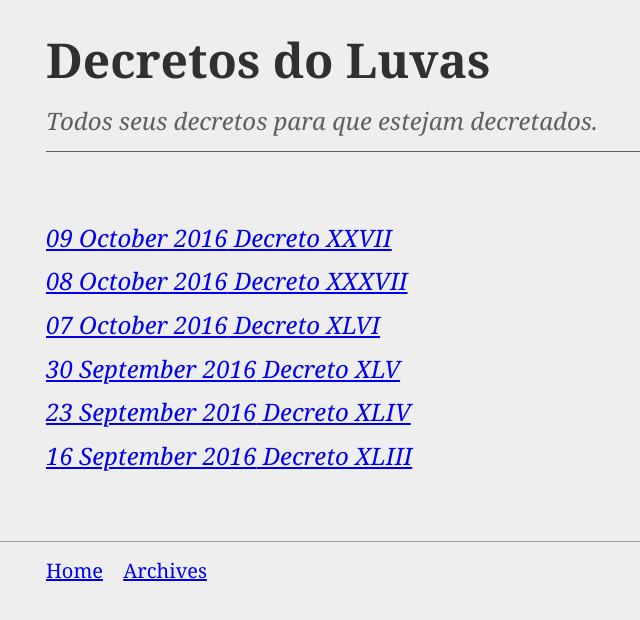
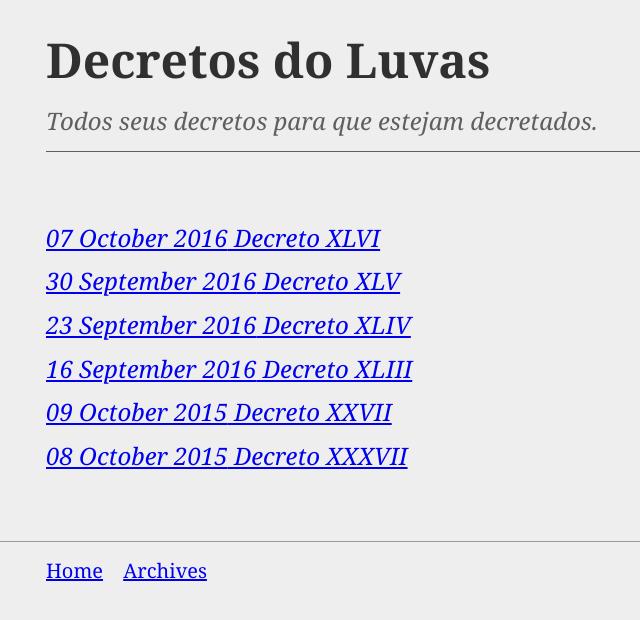
Before and after one commit to CaduFerreira/decreto_lf, a Jekyll site: the page built from archives/index.html, in a window 1280 px wide. Shown: the top 620 px of the page, without its empty margins (210-850 px from the left). Built offline with Jekyll 4.4.1, drawn with Linux system fonts in a browser that asks for light colours; nearby versions of some CDN libraries; library files that are not in the unit come from our copies.

Commit message:
Minor fixes

```diff
--- a/_posts/2016-10-08-decreto-xxxvii.html
+++ b/_posts/2015-10-08-decreto-xxxvii.html
@@ -7,7 +7,7 @@ author: Luvas
 <article class="ph6-l ph5-m ph3 black-70">
   <header class="mw7 center">
     <p class="f5 ttu tracked">XXXVII Decreto de Abertura do Fim de Semana</p>
-    <time class="f6 dib mt3 tracked">08/10/2016</time>
+    <time class="f6 dib mt3 tracked">08/10/2015</time>
   </header>
   <p class="f2 lh-copy mw7 center">
     NOVAMENTE nos deparamos diante da GRANDEZA e EMINÊNCIA de um aguardado FIM DE SEMANA.
--- a/_posts/2016-10-09-decreto-xxvii.html
+++ b/_posts/2015-10-09-decreto-xxvii.html
@@ -7,7 +7,7 @@ author: Luvas
 <article class="ph6-l ph5-m ph3 black-70">
   <header class="mw7 center">
     <p class="f5 ttu tracked">XXVII Decreto de Abertura do Feriado</p>
-    <time class="f6 dib mt3 tracked">09/10/2016</time>
+    <time class="f6 dib mt3 tracked">09/10/2015</time>
   </header>
   <p class="f2 lh-copy mw7 center">
     PREZADOS HOMÚNCULOS.
--- a/archives/index.html
+++ b/archives/index.html
@@ -3,5 +3,5 @@ layout: default
 ---
 
 <section>
-  {% include _archives.html %}
+  {% include _decretos.html %}
 </section>
```
Also changed, not shown: _includes/_decretos.html (renamed from _includes/_archives.html).
